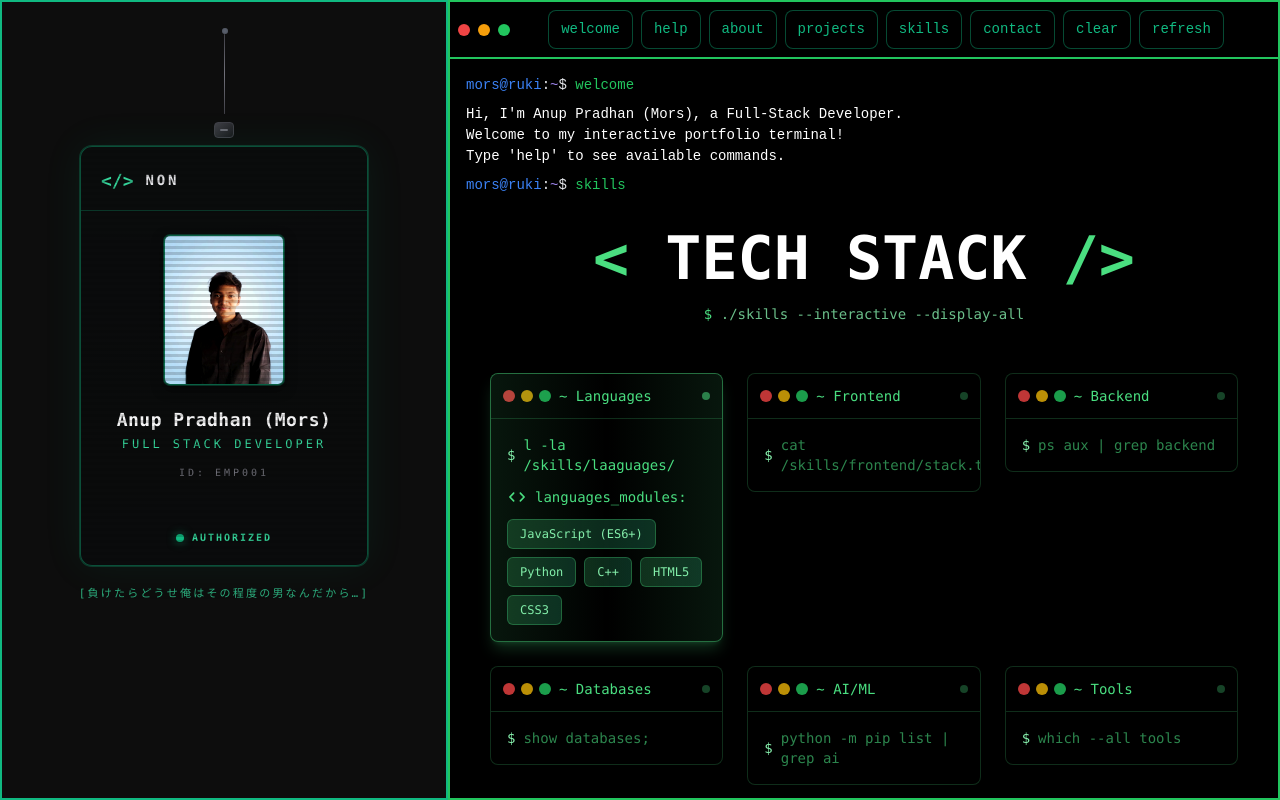
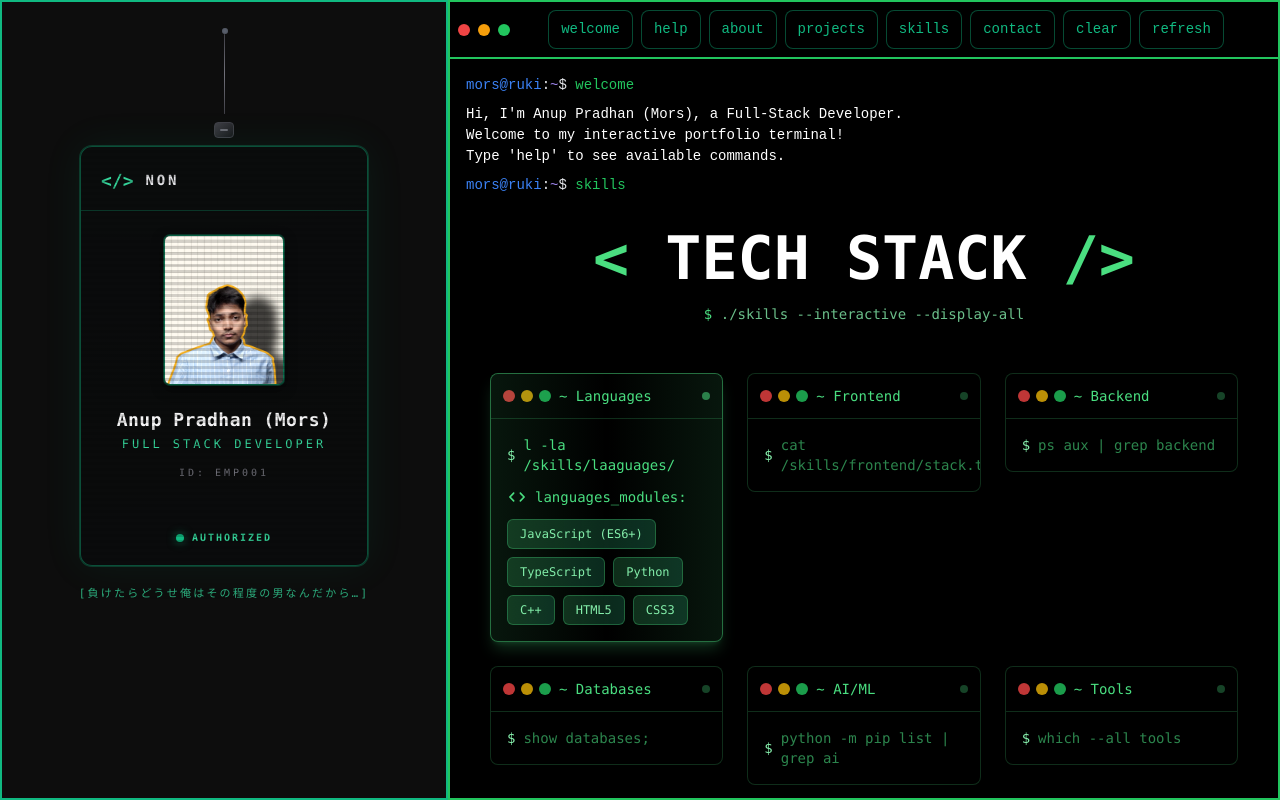
Before and after one commit to M0rs-Ruki/terminal-portfolio, a React (Vite) app: page / in a window 1280 px wide. Both pictures are taken after a click on the button "skills". Built offline with nearby package versions, Linux system fonts and the light colour scheme.

Commit message:
Update skills list in Terminal component to include TypeScript and replace profile image

```diff
--- a/src/components/TerminalComp/Skills.jsx
+++ b/src/components/TerminalComp/Skills.jsx
@@ -2,7 +2,7 @@ import React, { useState, useEffect } from 'react';
 
 // --- Data for your skills, organized by category ---
 const skillsData = {
-  languages: ["JavaScript (ES6+)", "Python","C++", "HTML5", "CSS3",],
+  languages: ["JavaScript (ES6+)", "TypeScript", "Python","C++", "HTML5", "CSS3",],
   frontend: ["React", "Tailwind CSS", "EJS", "Vite",],
   backend: ["Node.js", "Express.js", "REST APIs",],
   databases: ["MongoDB", "Mongoose", "MongoDB Atlas",],
```
Also changed, not shown: public/images/your-photo.jpg.
